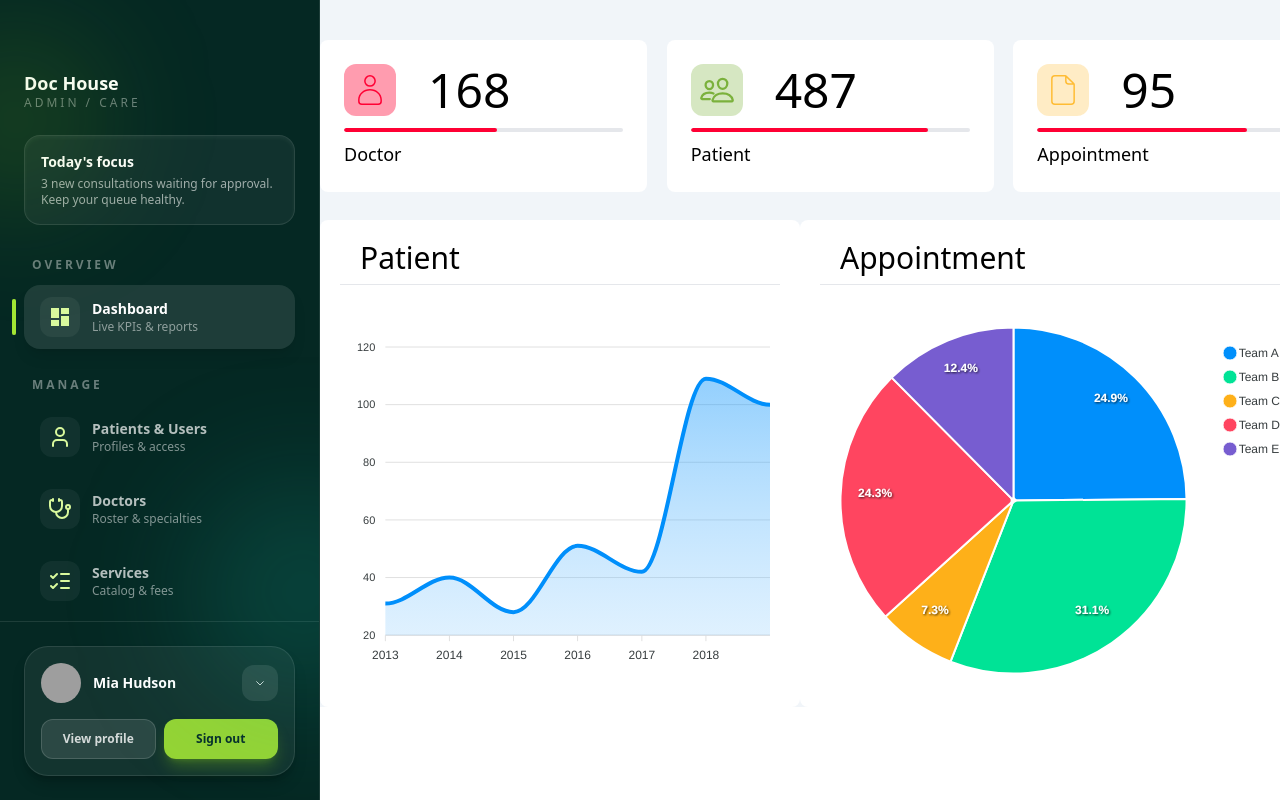
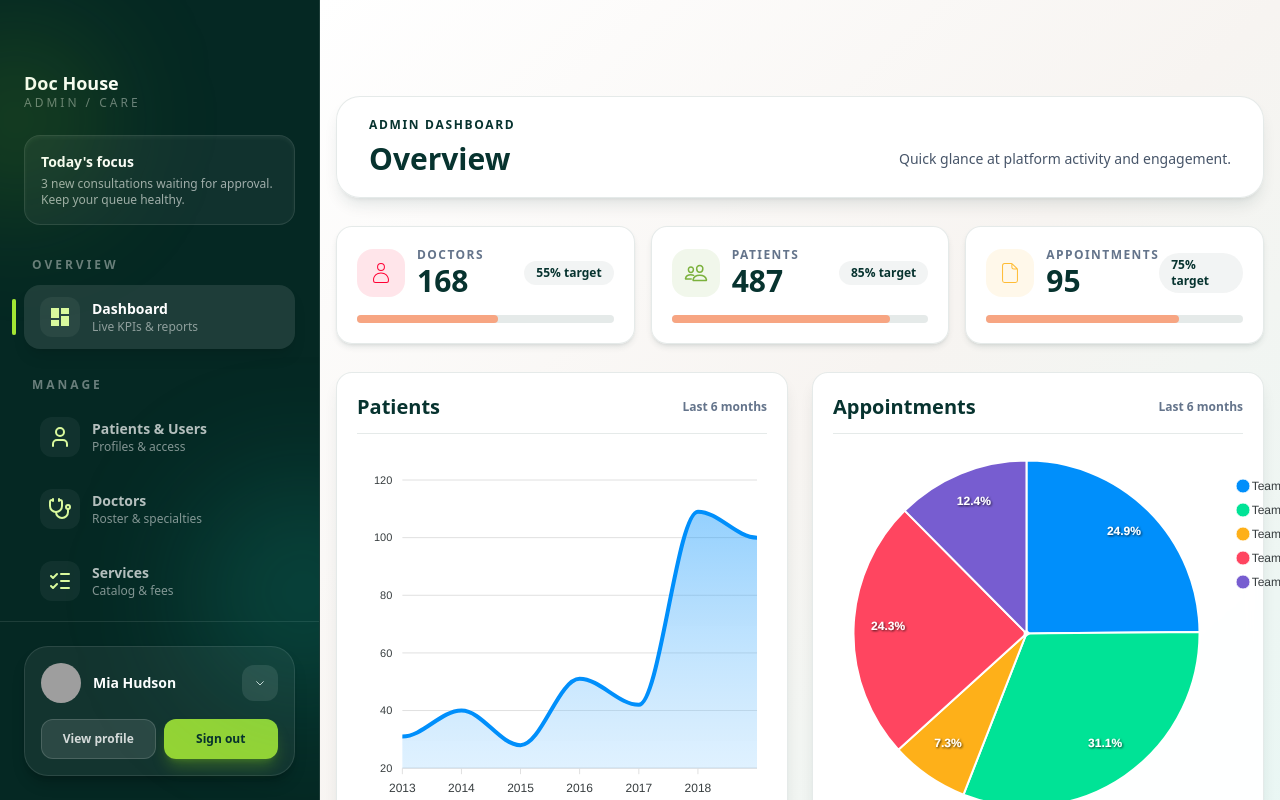
Before and after one commit to gmshimon/Doc_house_building, a React (Vite) app in the folder Frontend/: page /dashboard/admin-dashboard in a window 1280 px wide. Built offline with nearby package versions, Linux system fonts and the light colour scheme; grey boxes are pictures that could not be loaded.

Commit message:
expert doctor section done

```diff
--- a/Frontend/src/Page/AdminDashboard/AdminDashboard.jsx
+++ b/Frontend/src/Page/AdminDashboard/AdminDashboard.jsx
@@ -4,96 +4,86 @@ import { IoPeopleOutline } from 'react-icons/io5'
 import PatientGraph from '../../Component/PatientGraph/PatientGraph'
 import AppointmentGraph from '../../Component/AppointmentGraph/AppointmentGraph'
 
+const stats = [
+  { id: 1, label: 'Doctors', value: 168, icon: CiUser, color: '#FF0034', progress: 55 },
+  { id: 2, label: 'Patients', value: 487, icon: IoPeopleOutline, color: '#7BB13C', progress: 85 },
+  { id: 3, label: 'Appointments', value: 95, icon: CiFileOn, color: '#FFBC34', progress: 75 }
+]
+
 const AdminDashboard = () => {
   return (
-    <section className='pt-10 '>
-      <div className='flex justify-center'>
-      <div className='grid md:grid-cols-3 gap-x-20 gap-y-5'>
-        <div className='bg-white w-[327px] rounded-lg'>
-          <div className='w-full px-6 py-6'>
-            <div className='flex items-center w-full'>
-              <p className='text-4xl bg-[#ff003363] text-[#FF0034] p-2 rounded-xl mr-8'>
-                <CiUser />
+    <section className='bg-gradient-to-br from-white via-[#f7f4f1] to-[#e8f7f4] pb-12 pt-24'>
+      <div className='mx-auto max-w-6xl space-y-7 px-4'>
+        <header className='rounded-3xl border border-[#07332F]/10 bg-white/95 px-6 py-5 shadow-lg shadow-[#07332F]/10 backdrop-blur md:px-8'>
+          <p className='text-xs font-semibold uppercase tracking-[0.14em] text-[#07332F]'>
+            Admin dashboard
           </p>
-              <h1 className='text-5xl'>168</h1>
+          <div className='mt-2 flex flex-col gap-2 md:flex-row md:items-center md:justify-between'>
+            <h1 className='text-3xl font-semibold text-[#07332F]'>Overview</h1>
+            <p className='text-sm text-slate-600'>
+              Quick glance at platform activity and engagement.
+            </p>
           </div>
+        </header>
+
+        <div className='grid gap-4 md:grid-cols-3'>
+          {stats.map(stat => {
+            const Icon = stat.icon
+            return (
               <div
-              className='flex w-full h-1 bg-gray-200 rounded-full overflow-hidden dark:bg-neutral-700 mt-3'
-              role='progressbar'
-              aria-valuenow='25'
-              aria-valuemin='0'
-              aria-valuemax='100'
+                key={stat.id}
+                className='rounded-2xl border border-[#07332F]/10 bg-white/95 p-5 shadow-md shadow-[#07332F]/10 backdrop-blur'
               >
-              <div
-                className='flex flex-col justify-center rounded-full overflow-hidden bg-[#FF0034] text-xs text-white text-center whitespace-nowrap transition duration-500 dark:bg-blue-500'
-                style={{
-                  width: '55%'
-                }}
-              ></div>
-            </div>
-            <p className='text-lg mt-2'>Doctor</p>
+                <div className='flex items-center justify-between'>
+                  <div className='flex items-center gap-3'>
+                    <span
+                      className='flex h-12 w-12 items-center justify-center rounded-2xl text-2xl'
+                      style={{ backgroundColor: `${stat.color}1a`, color: stat.color }}
+                    >
+                      <Icon />
+                    </span>
+                    <div>
+                      <p className='text-xs font-semibold uppercase tracking-[0.12em] text-slate-500'>
+                        {stat.label}
+                      </p>
+                      <p className='text-3xl font-semibold text-[#07332F]'>{stat.value}</p>
                     </div>
                   </div>
-        <div className='bg-white w-[327px] rounded-lg'>
-          <div className='w-full px-6 py-6'>
-            <div className='flex items-center'>
-              <p className='text-4xl bg-[#7ab13c4f] text-[#7BB13C] p-2 rounded-xl mr-8'>
-                <IoPeopleOutline />
-              </p>
-              <h1 className='text-5xl'>487</h1>
+                  <span className='rounded-full bg-[#07332F]/5 px-3 py-1 text-xs font-semibold text-[#07332F]'>
+                    {stat.progress}% target
+                  </span>
                 </div>
+                <div className='mt-4 h-2 w-full rounded-full bg-[#07332F]/10'>
                   <div
-              className='flex w-full h-1 bg-gray-200 rounded-full overflow-hidden dark:bg-neutral-700 mt-3'
-              role='progressbar'
-              aria-valuenow='25'
-              aria-valuemin='0'
-              aria-valuemax='100'
-            >
-              <div
-                className='flex flex-col justify-center rounded-full overflow-hidden bg-[#FF0034] text-xs text-white text-center whitespace-nowrap transition duration-500 dark:bg-blue-500'
-                style={{
-                  width: '85%'
-                }}
-              ></div>
-            </div>
-            <p className='text-lg mt-2'>Patient</p>
+                    className='h-full rounded-full bg-[#F7A582]'
+                    style={{ width: `${stat.progress}%` }}
+                  />
                 </div>
               </div>
-        <div className='bg-white w-[327px] rounded-lg'>
-          <div className='w-full px-6 py-6'>
-            <div className='flex items-center'>
-              <p className='text-4xl bg-[#ffbb3449] text-[#FFBC34] p-2 rounded-xl mr-8'>
-                <CiFileOn />
-              </p>
-              <h1 className='text-5xl'>95</h1>
+            )
+          })}
         </div>
-            <div
-              className='flex w-full h-1 bg-gray-200 rounded-full overflow-hidden dark:bg-neutral-700 mt-3'
-              role='progressbar'
-              aria-valuenow='25'
-              aria-valuemin='0'
-              aria-valuemax='100'
-            >
-              <div
-                className='flex flex-col justify-center rounded-full overflow-hidden bg-[#FF0034] text-xs text-white text-center whitespace-nowrap transition duration-500 dark:bg-blue-500'
-                style={{
-                  width: '75%'
-                }}
-              ></div>
+
+        <div className='grid gap-6 md:grid-cols-2'>
+          <div className='rounded-2xl border border-[#07332F]/10 bg-white/95 p-5 shadow-lg shadow-[#07332F]/10 backdrop-blur'>
+            <div className='flex items-center justify-between border-b border-[#07332F]/10 pb-3'>
+              <h2 className='text-xl font-semibold text-[#07332F]'>Patients</h2>
+              <span className='text-xs font-semibold text-slate-500'>Last 6 months</span>
             </div>
-            <p className='text-lg mt-2'>Appointment</p>
+            <div className='mt-4'>
+              <PatientGraph />
             </div>
           </div>
+
+          <div className='rounded-2xl border border-[#07332F]/10 bg-white/95 p-5 shadow-lg shadow-[#07332F]/10 backdrop-blur'>
+            <div className='flex items-center justify-between border-b border-[#07332F]/10 pb-3'>
+              <h2 className='text-xl font-semibold text-[#07332F]'>Appointments</h2>
+              <span className='text-xs font-semibold text-slate-500'>Last 6 months</span>
+            </div>
+            <div className='mt-4'>
+              <AppointmentGraph />
             </div>
           </div>
-      <div className='md:flex justify-evenly mt-7'>
-        <div className='md:w-[700px] bg-white rounded-lg p-5'>
-            <h1 className='text-3xl pl-5 border-b pb-2 mb-8'>Patient</h1>
-            <PatientGraph/>
-        </div>
-        <div className='md:w-[700px] bg-white rounded-lg p-5 mt-10 md:mt-0'>
-            <h1 className='text-3xl pl-5 border-b pb-2 mb-8'>Appointment</h1>
-            <AppointmentGraph/>
         </div>
       </div>
     </section>
```
Also changed, not shown: Frontend/src/Component/ExpertDoctor/ExpertDoctor.jsx (+93 -58 lines). Lines whose indentation alone changed are shown as unchanged.
